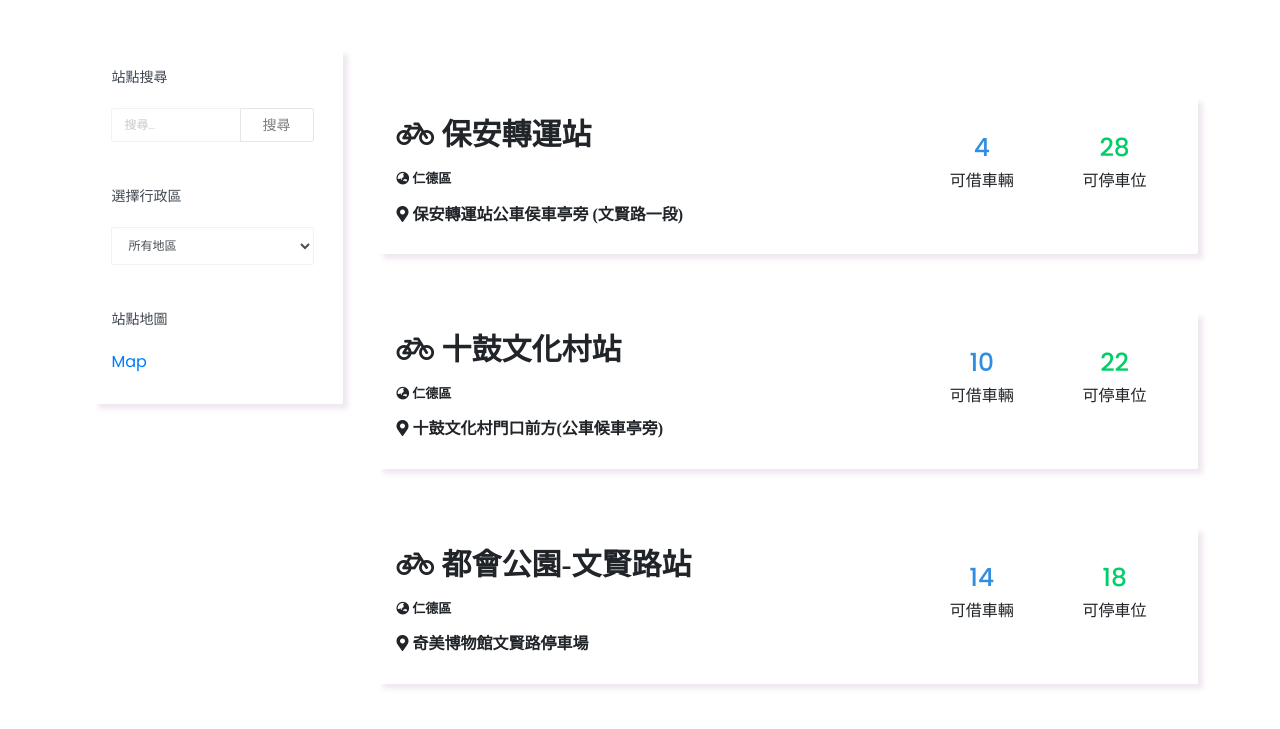
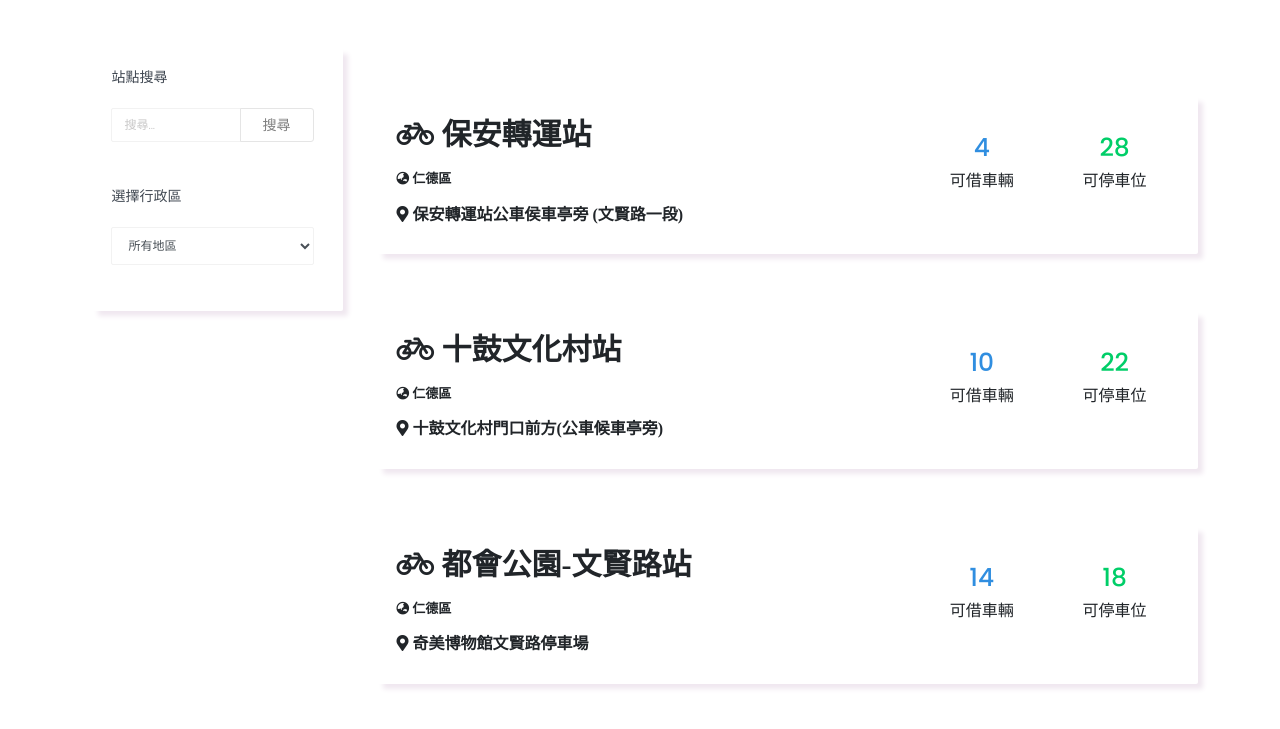
Before and after one commit to YangYangXun/Tainan-T-Bike, a plain HTML site: page index.html in a window 1280 px wide. Shown: the part 65-794 px from the top of the page. Drawn offline with nearby package versions, Linux system fonts and the light colour scheme.

Commit message:
edit index.html

```diff
--- a/index.html
+++ b/index.html
@@ -73,10 +73,7 @@
                             </select>
                         </div>
                     </div>
-                    <div class="card-body">
-                        <h4 class="card-title">站點地圖</h4>
-                        <a href="map.html">Map</a>
-                    </div>
+
                 </div>
 
             </div>
```
Also changed, not shown: map.html (deleted, +0 -15 lines).
